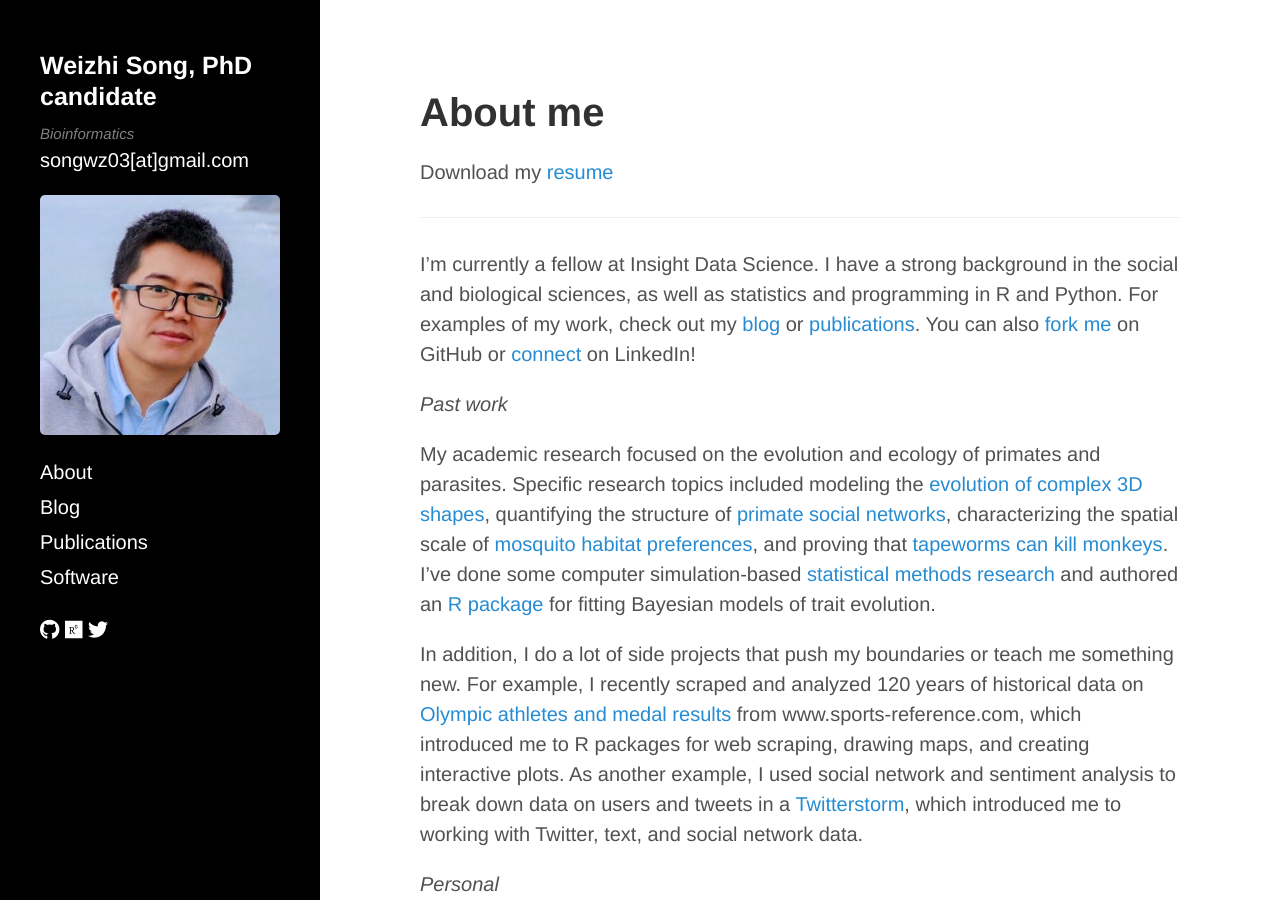
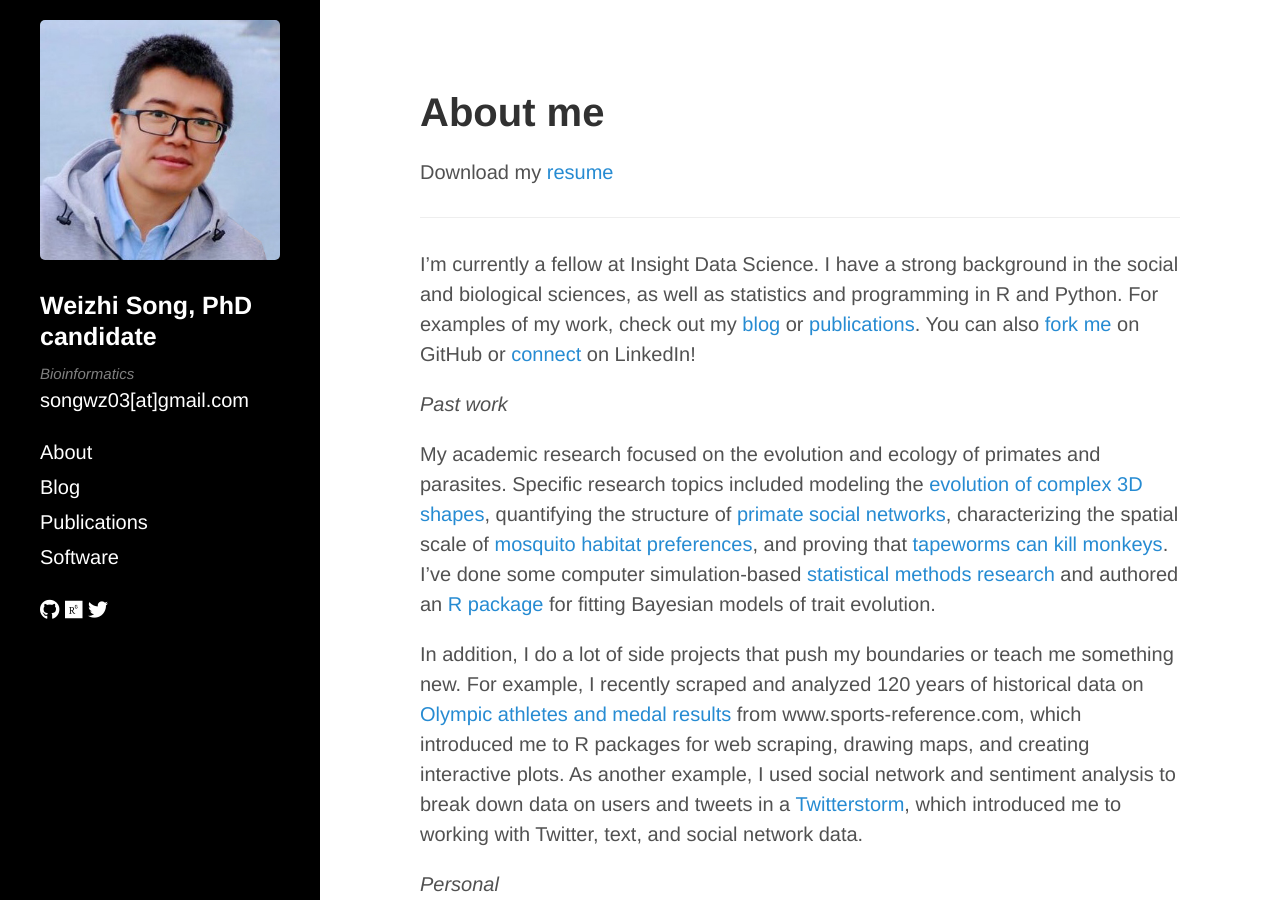
Before and after one commit to songweizhi/songweizhi.github.io, a Jekyll site: the page built from index.md, in a window 1280 px wide and 900 px high. Built offline with Jekyll 4.4.1, drawn with Linux system fonts in a browser that asks for light colours; nearby versions of some CDN libraries.

Commit message:
Initial commit

```diff
--- a/_includes/sidebar.html
+++ b/_includes/sidebar.html
@@ -1,12 +1,13 @@
 <div class="sidebar">
   <div class="container sidebar-sticky">
     <div class="sidebar-about">
+      <img src="/assets/images/profile.jpg"/>
       <h3><a class="">Weizhi Song, PhD candidate</a></h3>
       <p style="font-size:15px">
       <i>Bioinformatics</i><br />
       <a class="lead">songwz03[at]gmail.com</a>
       </p>
-      <img src="/assets/images/profile.jpg"/>
+
     </div>
 
     <nav class="sidebar-nav">
```
